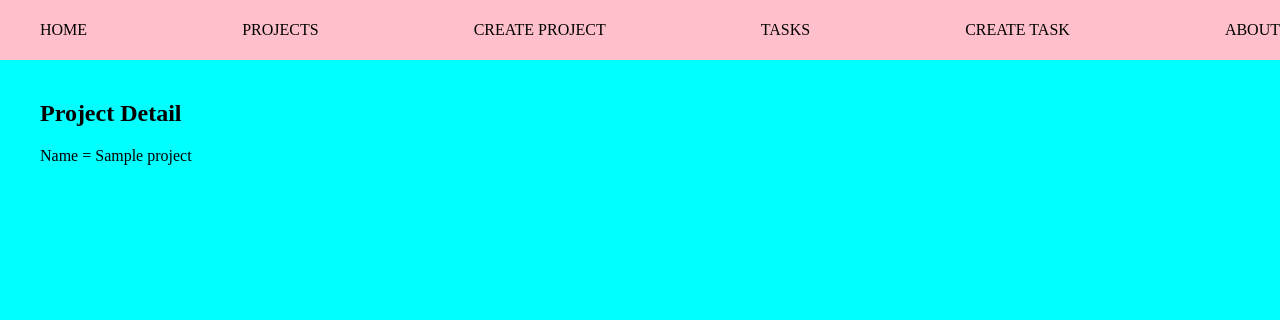
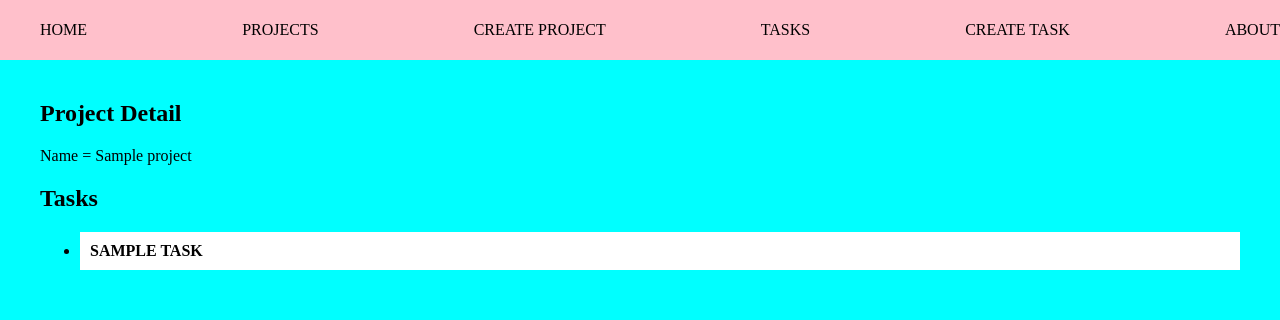
Before and after one commit to Gerts18/WEB_PRACTICE, a Django app: page /projects/1 in a window 1280 px wide. Shown: the top 320 px of the page. Run offline with Django 5.2, Linux system fonts and the light colour scheme; tables that the repository leaves empty hold one stand-in row (values such as "Sample post").

Commit message:
Navigating between projects

```diff
--- a/DJANGO/mysite/myapp/static/css/main.css
+++ b/DJANGO/mysite/myapp/static/css/main.css
@@ -37,7 +37,7 @@ img {
     padding: 20px 0px;
 }
 
-.card ol li {
+.card ul li {
     background: white;
     color: black;
     font-weight: bolder;
--- a/DJANGO/mysite/myapp/templates/projects/detail.html
+++ b/DJANGO/mysite/myapp/templates/projects/detail.html
@@ -8,6 +8,14 @@
     {% block content %}
         <h1> Project Detail </h1>
         <p> Name = {{details}} </p>
+        <h2> Tasks </h2>
+        <section class = 'card'>
+            {% for t in task %}
+                    <ul>
+                        <li> {{t.title}} </li>
+                    </ul>
+            {% endfor%}
+        </section>
     {% endblock %}
 </body>
 </html>
--- a/DJANGO/mysite/myapp/templates/projects/projects.html
+++ b/DJANGO/mysite/myapp/templates/projects/projects.html
@@ -10,13 +10,13 @@
             <section class = 'card'>
                 <h1>Projects</h1>
 
-                <ol>
+                <ul>
                     {% for p in projects %}
 
-                    <li> <a href=''> {{p.name}}  </a> </li>
+                    <li> <a href="{% url 'project_d' p.id %}"> {{p.name}}  </a> </li>
 
                     {% endfor %}
-                </ol>
+                </ul>
             </section>
         </main>
     {% endblock %}
--- a/DJANGO/mysite/myapp/views.py
+++ b/DJANGO/mysite/myapp/views.py
@@ -51,7 +51,10 @@ def create_project(request):
         return redirect('projects')
 
 def project_detail(request, id):
-    details = Project.objects.get(id=id)
+    """ details = Project.objects.get(id=id) """
+    details = get_object_or_404(Project, id=id)
+    tasks = Task.objects.filter(project_id = id)
     return render(request, 'projects/detail.html', {
-        'details': details
+        'details': details,
+        'task': tasks
     })
```
